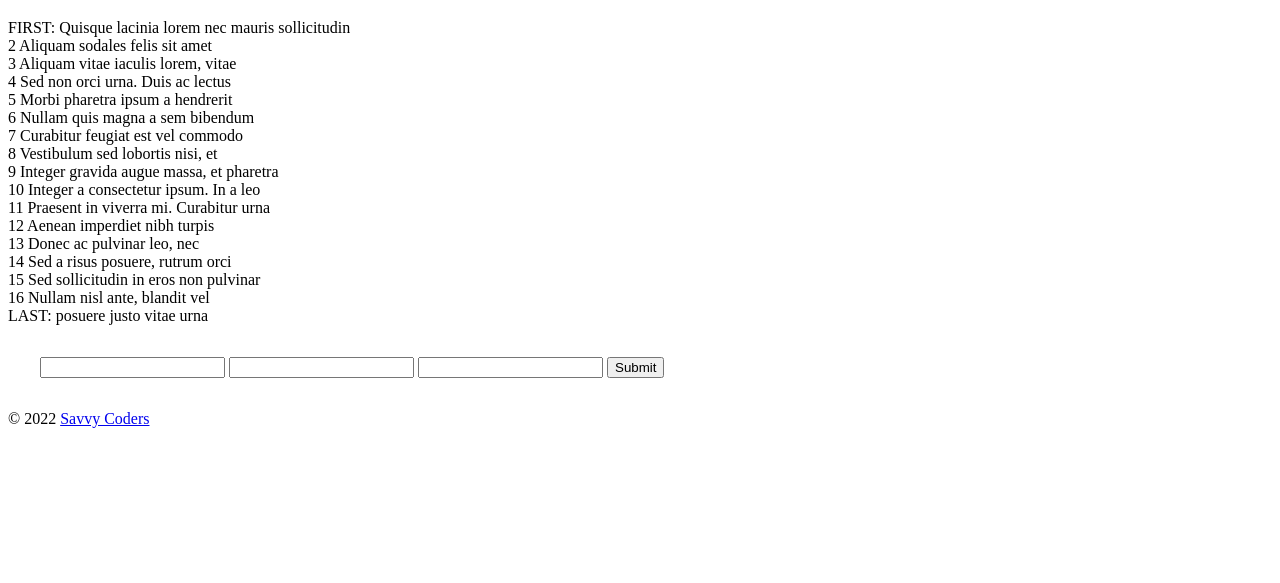
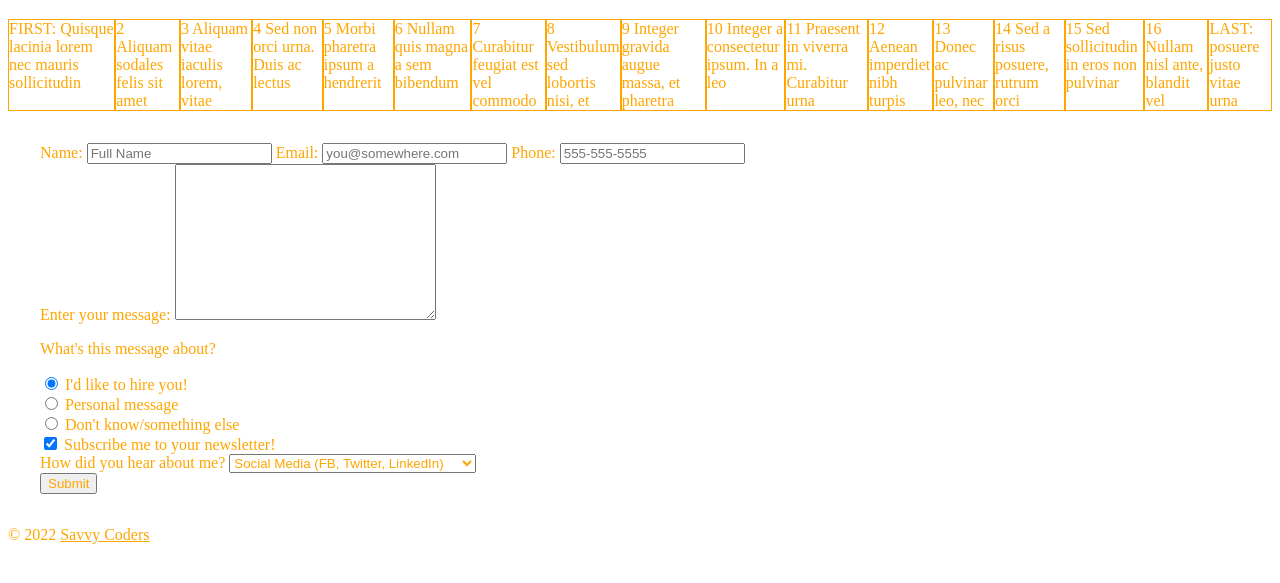
Before and after one commit to BrianShelby/Activities, a website: page Week5/index.html in a window 1280 px wide. Shown: the part 61-644 px from the top of the page. Drawn offline with Linux system fonts and the light colour scheme; a web font is replaced by a local one.

Commit message:
Add update files

```diff
--- a/Week4/4.3.2-Map.js
+++ b/Week4/4.3.2-Map.js
@@ -238,7 +238,7 @@ const cities = data.map((user) =>{
   return user.address.city;
   })
 
-  console.log(cities);
+  // console.log(cities);
   // create an array of latitude and longitude coordinate pairs
   const coords = data.map((curr) => {
   return {
@@ -246,7 +246,7 @@ const cities = data.map((user) =>{
     lng: curr.address.geo.lng
   }
   })
-  console.log(coords);
+  // console.log(coords);
 
   // create an array of strings that combine the company's catchPhrase and bs
   const arrOfStr = data.map(user => `${user.company.catchPhrase} ${user.company.bs}`);
--- a/Week4/4.3.3-Filter.js
+++ b/Week4/4.3.3-Filter.js
@@ -1219,7 +1219,9 @@ const incompleteTasks = data.filter(task => task.completed > 1);
 // filter for user 6's tasks
 const user6tasks = data.filter(task => task.userId === 6);
 
-console.log(user6tasks);
+// console.log(user6tasks);
 
 // filter for tasks with a title less than 24 characters long
 const shortTitle = data.filter(short => short.title.length < 24);
+
+console.log(shortTitle);
--- a/Week5/index.html
+++ b/Week5/index.html
@@ -5,7 +5,7 @@
     <meta name="viewport" content="width=device-width, initial-scale=1.0" />
     <meta http-equiv="X-UA-Compatible" content="ie=edge" />
     <title>Savvy Coders Aug. 2020 Cohort</title>
-    <link rel="stylesheet" href="style.css" />
+    <link rel="stylesheet" href="./style.css" />
     <link
       href="https://fonts.googleapis.com/css2?family=Cedarville+Cursive&family=Roboto&display=swap"
       rel="stylesheet"
@@ -16,12 +16,12 @@
       <h1>SavvyCoders JavaScript FullStack Cohort</h1>
     </header>
 
-    <content>
+    <!-- <content> -->
       <!--
       Comment-out the line above, and uncomment the line below
       to turn on the FLEX functionality
       -->
-      <!-- <content class="responsive flex"> -->
+      <content class="responsive flex">
       <div id="block1">
         FIRST: Quisque lacinia lorem nec mauris sollicitudin
       </div>
@@ -44,11 +44,72 @@
     </content>
 
     <!-- Basic Form. Comment it out when using the Better Form -->
-    <form>
+    <!-- <form>
       <input type="text" required />
       <input type="password" />
       <input type="email" />
       <input type="submit" />
+    </form> -->
+
+    <form action="https://formspree.io/f/mzbolroj" method="POST">
+      <label for="name">Name:</label>
+      <input type="text" name="name" id="name" placeholder="Full Name" required />
+
+      <label for="email">Email:</label>
+      <input type="email" name="email" id="email" placeholder="you@somewhere.com" />
+
+      <label for="fone">Phone:</label>
+      <input type="tel" name="fone" id="fone" placeholder="555-555-5555" />
+
+      <div>
+        <label for="msg">Enter your message:</label>
+        <textarea name="msg" id="msg" cols="30" rows="10"></textarea>
+      </div>
+
+      <div>
+        <p>What's this message about?</p>
+        <div>
+          <input
+            type="radio"
+            name="subject"
+            value="professional"
+            id="pro"
+            checked
+          />
+          <label for="pro">I'd like to hire you!</label>
+        </div>
+        <div>
+          <input type="radio" name="subject" value="personal" id="personal" />
+          <label for="personal">Personal message</label>
+        </div>
+        <div>
+          <input type="radio" name="subject" value="other" />
+          <label>Don't know/something else</label>
+        </div>
+      </div>
+
+      <input type="checkbox" name="optIn" value="trusting" id="news" checked />
+      <label for="news">Subscribe me to your newsletter!</label>
+
+      <div>
+        <label for="marketing">How did you hear about me?</label>
+        <select name="marketing" id="marketing">
+          <optgroup label="Online">
+            <option value="social">Social Media (FB, Twitter, LinkedIn)</option>
+            <option value="github">Online Portfolio (GitHub)</option>
+            <option value="search">Search Engine</option>
+            <option value="email">Email</option>
+          </optgroup>
+          <optgroup label="In-Person">
+            <option value="networking">We met at a networking event</option>
+            <option value="referral">Personal referral</option>
+            <option value="random">We met somewhere else</option>
+          </optgroup>
+          <option value="other">Other</option>
+        </select>
+      </div>
+
+      <input type="submit" value="Submit" />
     </form>
 
     <footer>
@@ -56,6 +117,6 @@
     </footer>
 
     <!-- Activity 4 - Form Handling: Uncomment the JS link -->
-    <!-- <script src="./index.js"></script> -->
+    <script src="./index.js"></script>
   </body>
 </html>
--- a/Week5/style.css
+++ b/Week5/style.css
@@ -26,15 +26,27 @@ header > h1 {
     -Add CSS that removes the border around the flex items */
 
 
+@media print {
+  .flex > * {
+    border: 1px solid;
+  }
+}
+
+
+
   /* Activity 5.2: Media queries
     -Add CSS for when screen size is less than 700px */
+
+    @media (max-width: 700px) {
+
+    }
 
 
   /* Activity 5.3: Media queries
     -Add CSS that checks for device hover capabilities */
 
 
-  @media (min-width: 2000px) {
+  @media (min-width: 700px) {
     * {
       color:orange;
     }
```
Also changed, not shown: Week4/4.1.1-SelectingDOMElements.js (+16 -13 lines), Week4/4.1.2-NodeRelationships.js (+16 -11 lines), Week4/4.1.3-ChangingElements.js (+20 -9 lines), Week4/4.1.4-CreatingElements.js (+14 -12 lines), Week4/4.1.5-EventListeners.js (+25 -1 lines), Week5/ABetterForm.html (+60 -0 lines).
